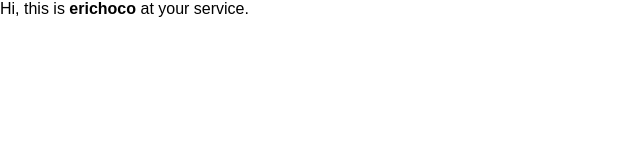
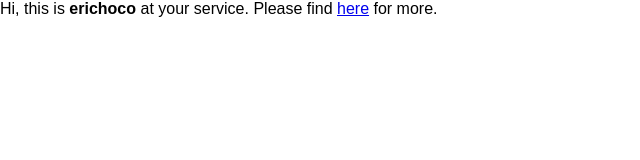
Before and after one commit to erichoco/erichoco.github.io, a plain HTML site: page index.html in a window 1280 px wide. Shown: the whole page, without its empty margins (0-640 px from the left). Drawn offline with Linux system fonts and the light colour scheme.

Commit message:
Update index.html

```diff
--- a/index.html
+++ b/index.html
@@ -10,7 +10,7 @@
 </head>
 <body>
 
-  Hi, this is <strong>erichoco</strong> at your service.
+  Hi, this is <strong>erichoco</strong> at your service. Please find <a href="http://pt-chiu.com">here</a> for more.
 
   <script>
     (function(i,s,o,g,r,a,m){i['GoogleAnalyticsObject']=r;i[r]=i[r]||function(){
```
